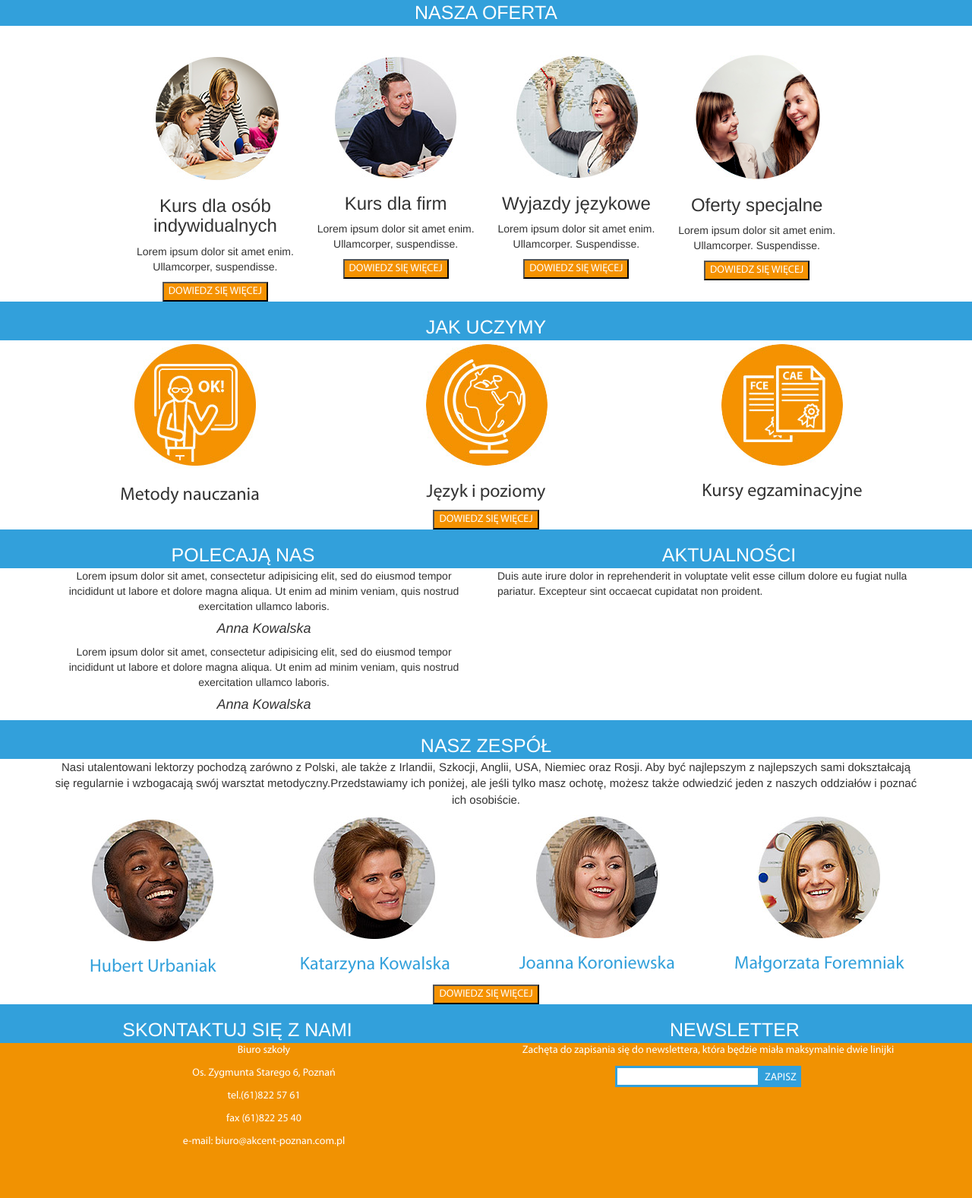
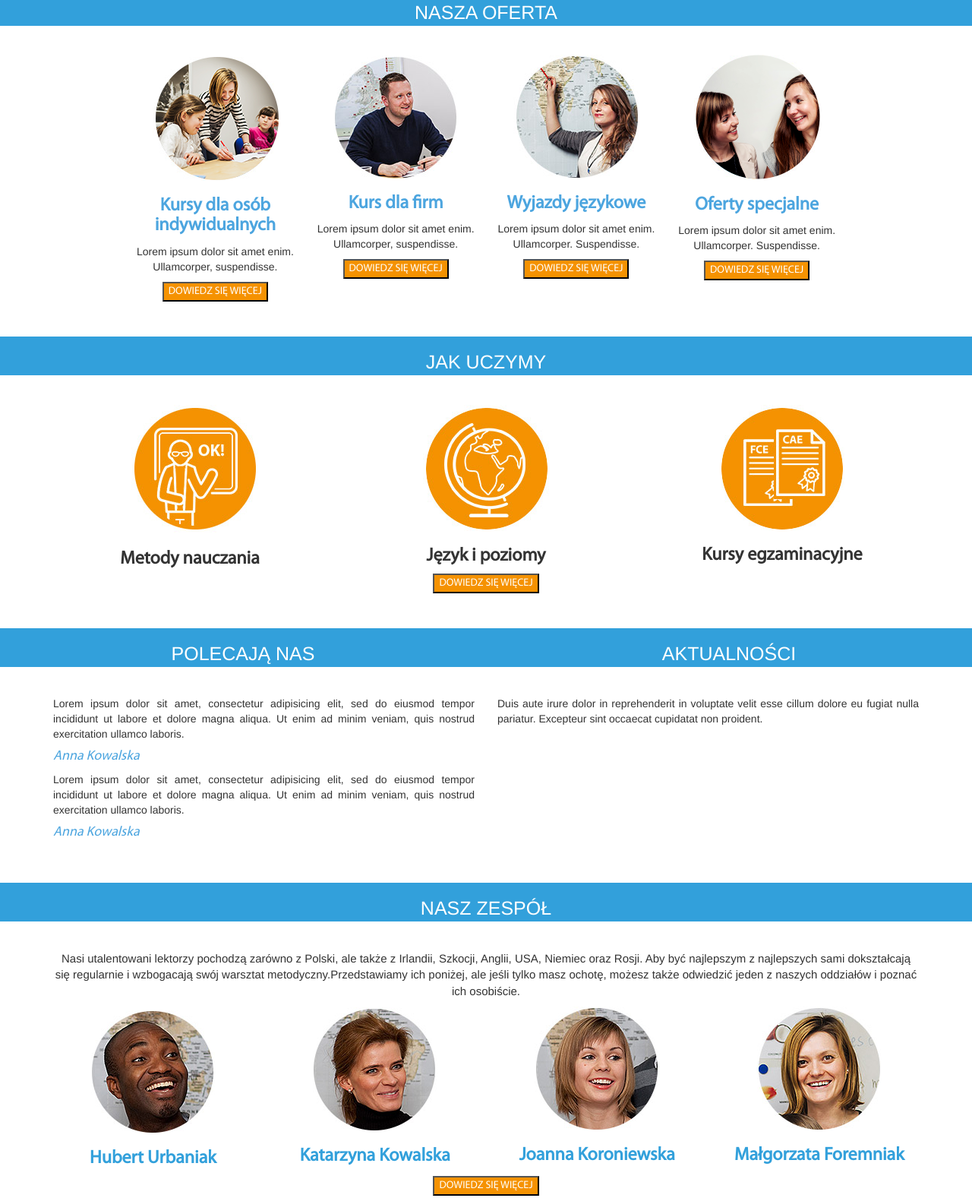
Before and after one commit to akosek/Akcent, a plain HTML site: page index.html in a window 1280 px wide. Shown: the part 749-2326 px from the top of the page at 76% size. Drawn offline with nearby package versions, Linux system fonts and the light colour scheme.

Commit message:
small-changes

```diff
--- a/index.html
+++ b/index.html
@@ -47,7 +47,7 @@
       <div class="row">
         <div class="col-md-3">
           <img src="assets/pi1.png" href"#"/>
-          <h3>Kurs dla osób indywidualnych </h3>
+          <h3>Kursy dla osób indywidualnych </h3>
           <p>Lorem ipsum dolor sit amet enim. Ullamcorper, suspendisse.</p>
           <button>Dowiedz się więcej</button>
         </div>
@@ -110,13 +110,13 @@
     <div class="row">
       <div class="col-md-6" id="recomm">
         <p> Lorem ipsum dolor sit amet, consectetur adipisicing elit, sed do eiusmod tempor incididunt ut labore et dolore magna aliqua. Ut enim ad minim veniam, quis nostrud exercitation ullamco laboris.</p>
-          <h4><i>Anna Kowalska</i></h4>
+          <h4 id="author"><i>Anna Kowalska</i></h4>
           <div id="recomm">
             <p>Lorem ipsum dolor sit amet, consectetur adipisicing elit, sed do eiusmod tempor incididunt ut labore et dolore magna aliqua. Ut enim ad minim veniam, quis nostrud exercitation ullamco laboris.</p>
-            <h4><i>Anna Kowalska</i></h4>
+            <h4 id="author"><i>Anna Kowalska</i></h4>
           </div>
         </div>
-      <div class="col-md-6">
+      <div class="col-md-6" id="recomm">
         <p>Duis aute irure dolor in reprehenderit in voluptate velit esse cillum dolore eu fugiat nulla pariatur. Excepteur sint occaecat cupidatat non proident.</p>
       </div>
     </div>
--- a/main.css
+++ b/main.css
@@ -21,6 +21,7 @@ outline: 0;
 	max-width: 951px;
 	padding-top: 38px;
 	text-align: center;
+	padding-bottom:46px;
 }
 
 .first-section p{
@@ -28,17 +29,30 @@ outline: 0;
 }
 .first-section h3{
 	text-align: center;
+	font-weight: bold;
+	color:#4ca5df;
+	font-family: menuFont;
 }
 .second-section{
 	text-align: center;
+	padding-top: 38px;
+	padding-bottom: 46px;
 }
 .second-section h3{
 	font-family: menuFont;
-	font-style: normal;
+	font-weight: bold;
+
+
 }
+	.third-section{
+		padding-top:38px;
+		padding-bottom: 46px;
+	}
 
  .fourth-section{
 	 text-align: center;
+	 padding-top: 38px;
+	 padding-bottom: 46px;
  }
 
  .how-pics p {
@@ -47,6 +61,7 @@ outline: 0;
 .how-pics h3{
 	color: #32a0db;
 	font-family: menuFont;
+	font-weight: bold;
 }
 
  .first-section button, .second-section button, .fourth-section button{
@@ -100,7 +115,8 @@ outline: 0;
 
 
 #recomm {
-	text-align: center;
+	text-align: justify;
+
 }
 
 
@@ -128,24 +144,25 @@ outline: 0;
 	background-size: 100%;
 	width: 100%;
 	height: 428px;
-
 	padding: 0px;
+	text-align: center;
 }
 
 #teacherInfo{
 	font-size: 15px;
 	text-align: center;
-
 }
 
 #tInfo{
 	text-align: center;
-
 }
 
 .footer-section p{
 	font-family: menuFont;
 	color: #ffffff;
+	text-align: justify;
+	padding-top:23px;
+
 }
 
 .footer-section{
@@ -166,3 +183,8 @@ outline: 0;
 	padding-top: 6px;
 	padding-bottom: 2px;
 }
+
+#author{
+	color:#4ca5df;
+	font-family: menuFont;
+}
```
